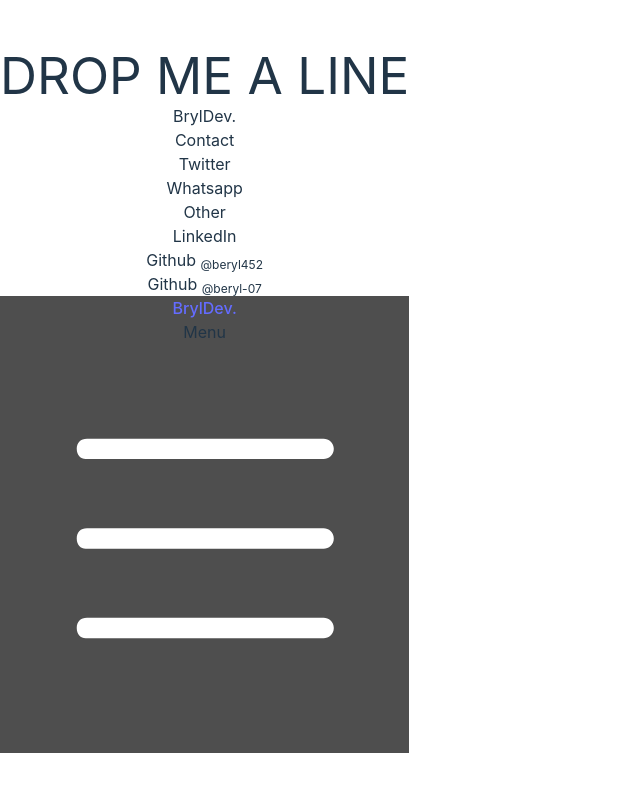
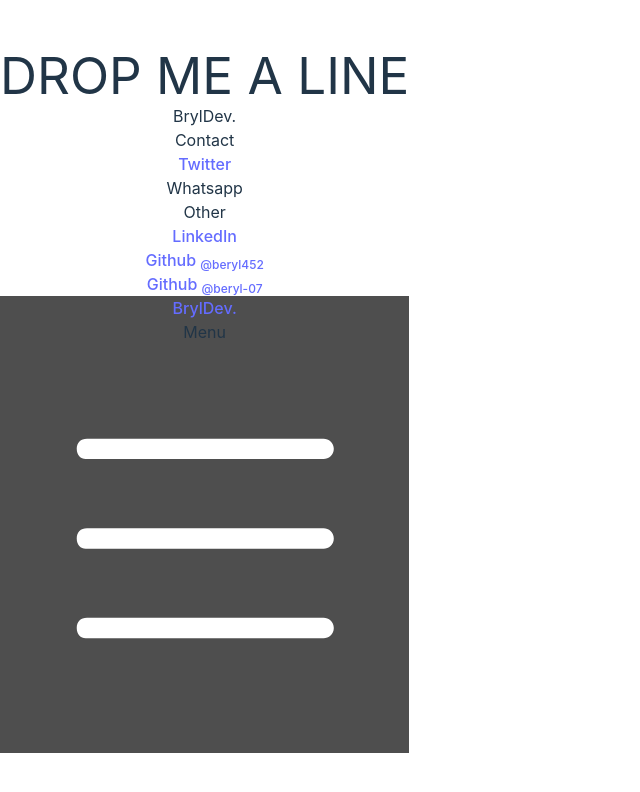
Before and after one commit to beryl-07/MyPortfolio, a React (Vite) app: page /MyPortfolio/contact in a window 1280 px wide. Shown: the top 792 px of the page, without its empty margins (0-640 px from the left). Built offline with nearby package versions, Linux system fonts and the light colour scheme.

Commit message:
Add link

```diff
--- a/src/pages/About.tsx
+++ b/src/pages/About.tsx
@@ -54,7 +54,7 @@
                             </a>
                             <a
 
-                                href="#"
+                                href="https://beryl.hashnode.dev/"
                                 className="text-cyan-950 flex justify-evenly px-[1.9%] w-[15%] max-lg:w-[40%]"
                             >
                                 <svg
--- a/src/pages/Contact.tsx
+++ b/src/pages/Contact.tsx
@@ -18,22 +18,26 @@
                         <ul className="list-none list-inside max-lg:leading-8">
                             <h3 className="font-semibold text-4xl py-3 max-lg:text-3xl">Contact</h3>
                             <li>
-                                <span className="text-[1.4vw] max-lg:text-sm">Twitter </span>
+                                <a href="https://twitter.com/Bryl_07" className="text-slate-700 hover:text-slate-700"><span className="text-[1.4vw] max-lg:text-sm">
+                                    Twitter
+                                </span></a>
                             </li>
                             <li>
-                                <span className="text-[1.4vw] max-lg:text-sm">Whatsapp </span>
+                               <span className="text-[1.4vw] max-lg:text-sm">Whatsapp </span>
                             </li>
                         </ul>
                         <ul className="list-none list-inside max-lg:leading-8">
                             <h3 className="font-semibold text-4xl py-3 max-lg:text-3xl">Other</h3>
                             <li>
+                            <a href="https://www.linkedin.com/in/b%C3%A9ryl-houessou-03a016206/" className="text-slate-700 hover:text-slate-700" >
                                 <span className="text-[1.4vw] max-lg:text-sm">LinkedIn </span>
+                                </a>
                             </li>
                             <li>
-                                <span className="text-[1.4vw] max-lg:text-sm">Github <sub>@beryl452</sub></span>
+                                <a href="https://github.com/beryl452" className="text-slate-700 hover:text-slate-700"><span className="text-[1.4vw] max-lg:text-sm">Github <sub>@beryl452</sub></span></a>
                             </li>
                             <li>
-                                <span className="text-[1.4vw] max-lg:text-sm">Github <sub>@beryl-07</sub></span>
+                                <a href="https://github.com/beryl-07" className="text-slate-700 hover:text-slate-700"><span className="text-[1.4vw] max-lg:text-sm">Github <sub>@beryl-07</sub></span></a>
                             </li>
                         </ul>
                     </div>
```
